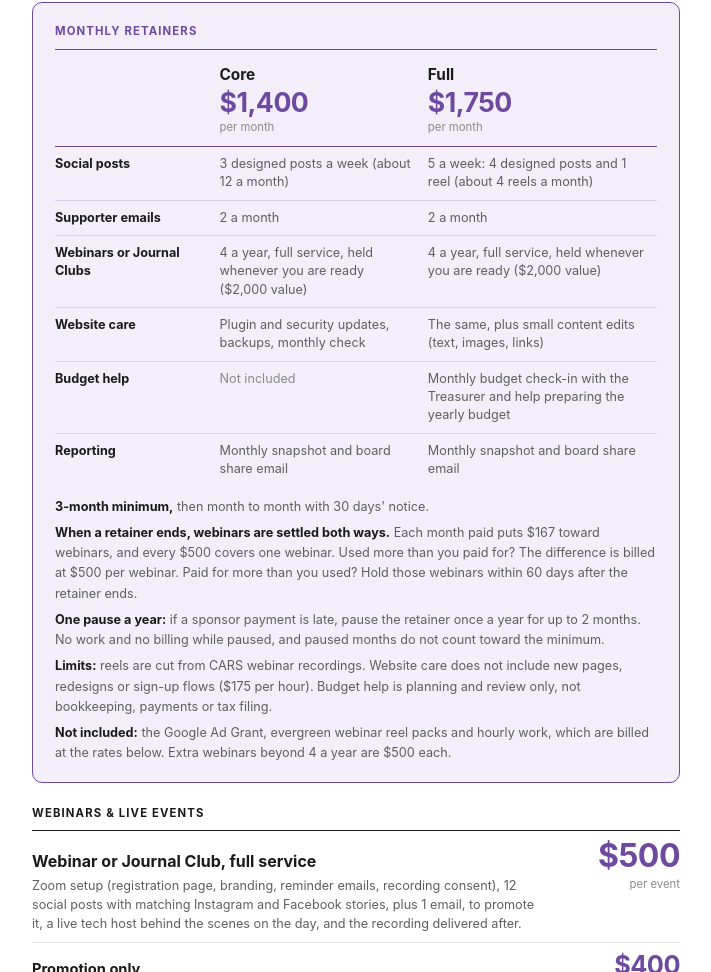
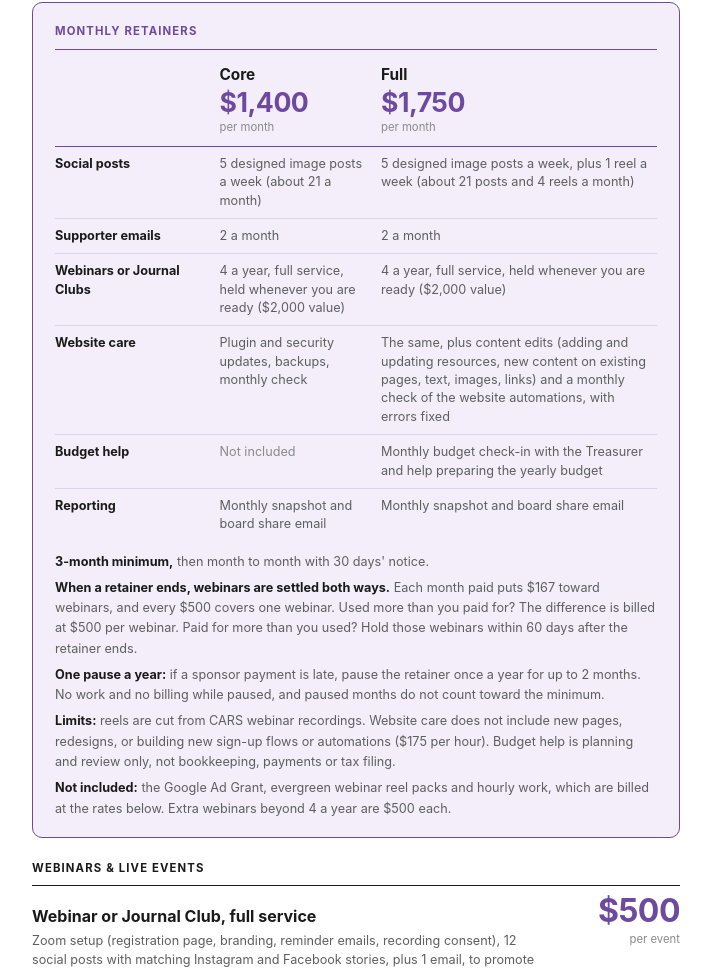
Before and after one commit to Mia8989/dahliaimanbay.com, a plain HTML site: page p/cars-2027-pricing-r7k4q2/index.html in a window 1280 px wide. Shown: the part 275-1247 px from the top of the page, without its empty margins (284-995 px from the left). Drawn offline with Linux system fonts and the light colour scheme.

Commit message:
CARS pricing: Core 5 image posts a week, Full adds reel, content edits and automation checks
Co-Authored-By: Claude Opus 5.5 <noreply@anthropic.com>

```diff
--- a/p/cars-2027-pricing-r7k4q2/index.html
+++ b/p/cars-2027-pricing-r7k4q2/index.html
@@ -121,15 +121,15 @@ CONFIDENTIAL: Dahlia asked that only Cathy, Maria and the named leadership see i
 <th><span class="tname">Core</span><span class="tprice">$1,400</span><span class="tper">per month</span></th>
 <th><span class="tname">Full</span><span class="tprice">$1,750</span><span class="tper">per month</span></th></tr></thead>
 <tbody>
-<tr><td>Social posts</td><td>3 designed posts a week (about 12 a month)</td><td>5 a week: 4 designed posts and 1 reel (about 4 reels a month)</td></tr>
+<tr><td>Social posts</td><td>5 designed image posts a week (about 21 a month)</td><td>5 designed image posts a week, plus 1 reel a week (about 21 posts and 4 reels a month)</td></tr>
 <tr><td>Supporter emails</td><td>2 a month</td><td>2 a month</td></tr>
 <tr><td>Webinars or Journal Clubs</td><td>4 a year, full service, held whenever you are ready ($2,000 value)</td><td>4 a year, full service, held whenever you are ready ($2,000 value)</td></tr>
-<tr><td>Website care</td><td>Plugin and security updates, backups, monthly check</td><td>The same, plus small content edits (text, images, links)</td></tr>
+<tr><td>Website care</td><td>Plugin and security updates, backups, monthly check</td><td>The same, plus content edits (adding and updating resources, new content on existing pages, text, images, links) and a monthly check of the website automations, with errors fixed</td></tr>
 <tr><td>Budget help</td><td class="no">Not included</td><td>Monthly budget check-in with the Treasurer and help preparing the yearly budget</td></tr>
 <tr><td>Reporting</td><td>Monthly snapshot and board share email</td><td>Monthly snapshot and board share email</td></tr>
 </tbody></table>
 
-<p class="rnote"><strong>3-month minimum,</strong> then month to month with 30 days' notice.</p><p class="rnote"><strong>When a retainer ends, webinars are settled both ways.</strong> Each month paid puts $167 toward webinars, and every $500 covers one webinar. Used more than you paid for? The difference is billed at $500 per webinar. Paid for more than you used? Hold those webinars within 60 days after the retainer ends.</p><p class="rnote"><strong>One pause a year:</strong> if a sponsor payment is late, pause the retainer once a year for up to 2 months. No work and no billing while paused, and paused months do not count toward the minimum.</p><p class="rnote"><strong>Limits:</strong> reels are cut from CARS webinar recordings. Website care does not include new pages, redesigns or sign-up flows ($175 per hour). Budget help is planning and review only, not bookkeeping, payments or tax filing.</p><p class="rnote"><strong>Not included:</strong> the Google Ad Grant, evergreen webinar reel packs and hourly work, which are billed at the rates below. Extra webinars beyond 4 a year are $500 each.</p>
+<p class="rnote"><strong>3-month minimum,</strong> then month to month with 30 days' notice.</p><p class="rnote"><strong>When a retainer ends, webinars are settled both ways.</strong> Each month paid puts $167 toward webinars, and every $500 covers one webinar. Used more than you paid for? The difference is billed at $500 per webinar. Paid for more than you used? Hold those webinars within 60 days after the retainer ends.</p><p class="rnote"><strong>One pause a year:</strong> if a sponsor payment is late, pause the retainer once a year for up to 2 months. No work and no billing while paused, and paused months do not count toward the minimum.</p><p class="rnote"><strong>Limits:</strong> reels are cut from CARS webinar recordings. Website care does not include new pages, redesigns, or building new sign-up flows or automations ($175 per hour). Budget help is planning and review only, not bookkeeping, payments or tax filing.</p><p class="rnote"><strong>Not included:</strong> the Google Ad Grant, evergreen webinar reel packs and hourly work, which are billed at the rates below. Extra webinars beyond 4 a year are $500 each.</p>
 </div>
 
 <div class="section">
```
